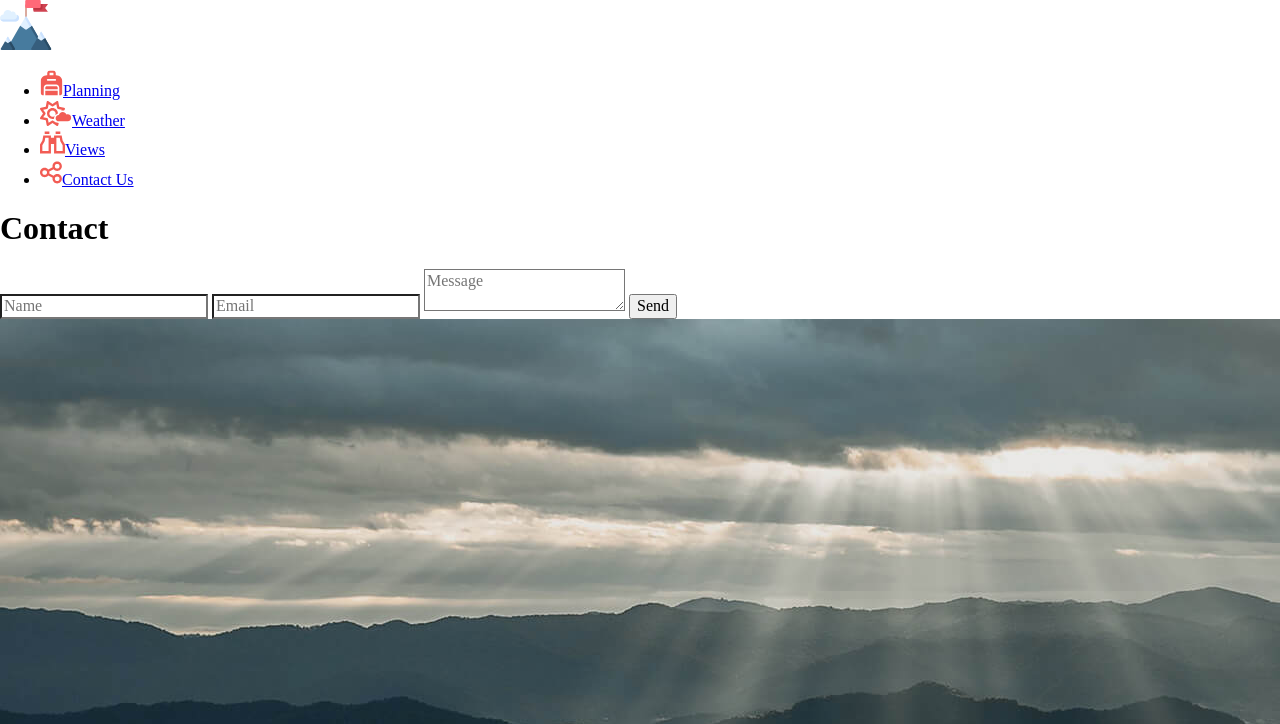
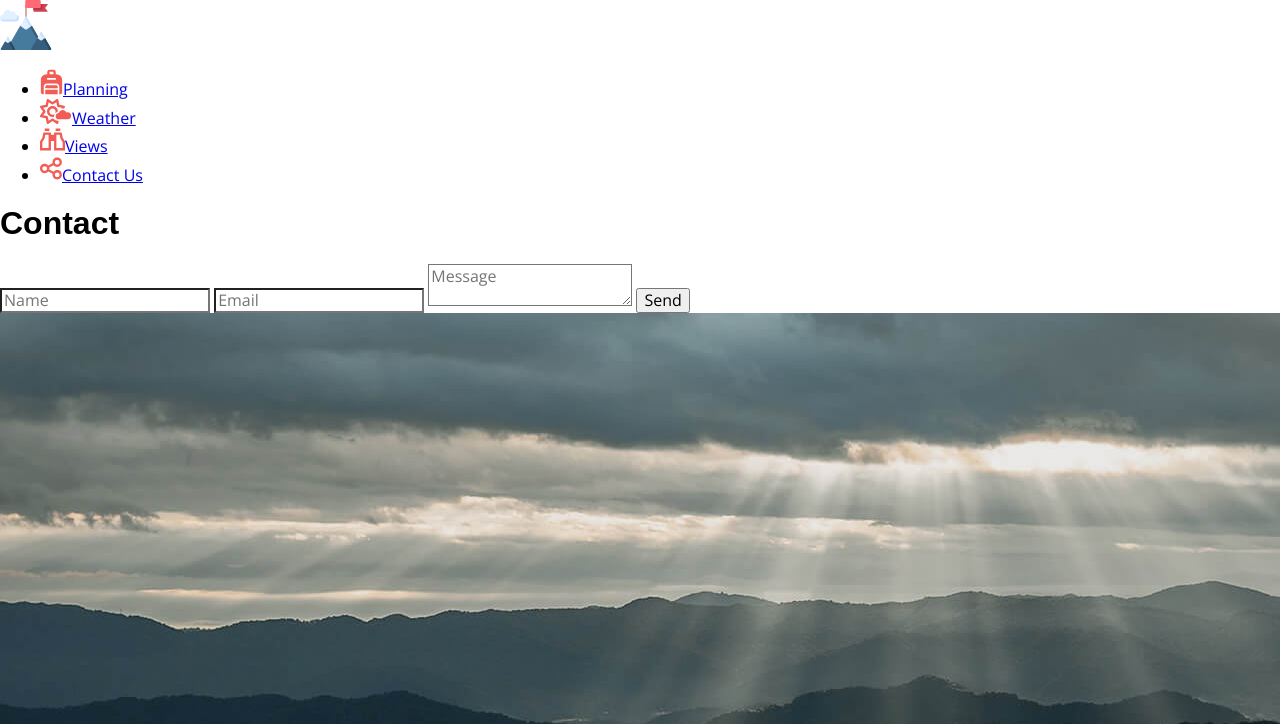
Before and after one commit to mg3865/INFO552_Garcia, a plain HTML site: page contacts.html in a window 1280 px wide. Shown: the top 724 px of the page. Drawn offline with nearby package versions, Linux system fonts and the light colour scheme; files that its build step writes are made by us from their sources; files whose address does not match are found by name.

Commit message:
updated title

```diff
--- a/contacts.html
+++ b/contacts.html
@@ -4,6 +4,10 @@
     <meta charset="UTF-8">
     <meta name="viewport" content="width=device-width, initial-scale=1.0">
     <meta http-equiv="X-UA-Compatible" content="ie=edge">
+    <link rel="preconnect" href="https://fonts.googleapis.com">
+    <link rel="preconnect" href="https://fonts.gstatic.com" crossorigin>
+    <link href="https://fonts.googleapis.com/css2?family=Open+Sans:ital,wght@0,300..800;1,300..800&display=swap" rel="stylesheet">
+
     <link rel="stylesheet" href="css/styles.css">
     <title>Starting Template</title>
 </head>
--- a/scss/base/_typography.scss
+++ b/scss/base/_typography.scss
@@ -1,3 +1,12 @@
 /* =============
     Typography
 ============= */
+body{
+    font-family: "Open Sans", sans-serif;
+    font-optical-sizing: auto;
+}
+
+h1{
+    font-family: "Raleway", sans-serif;
+    font-optical-sizing: auto;
+}
```
Also changed, not shown: index.html (+4 -0 lines), views.html (+4 -0 lines).
